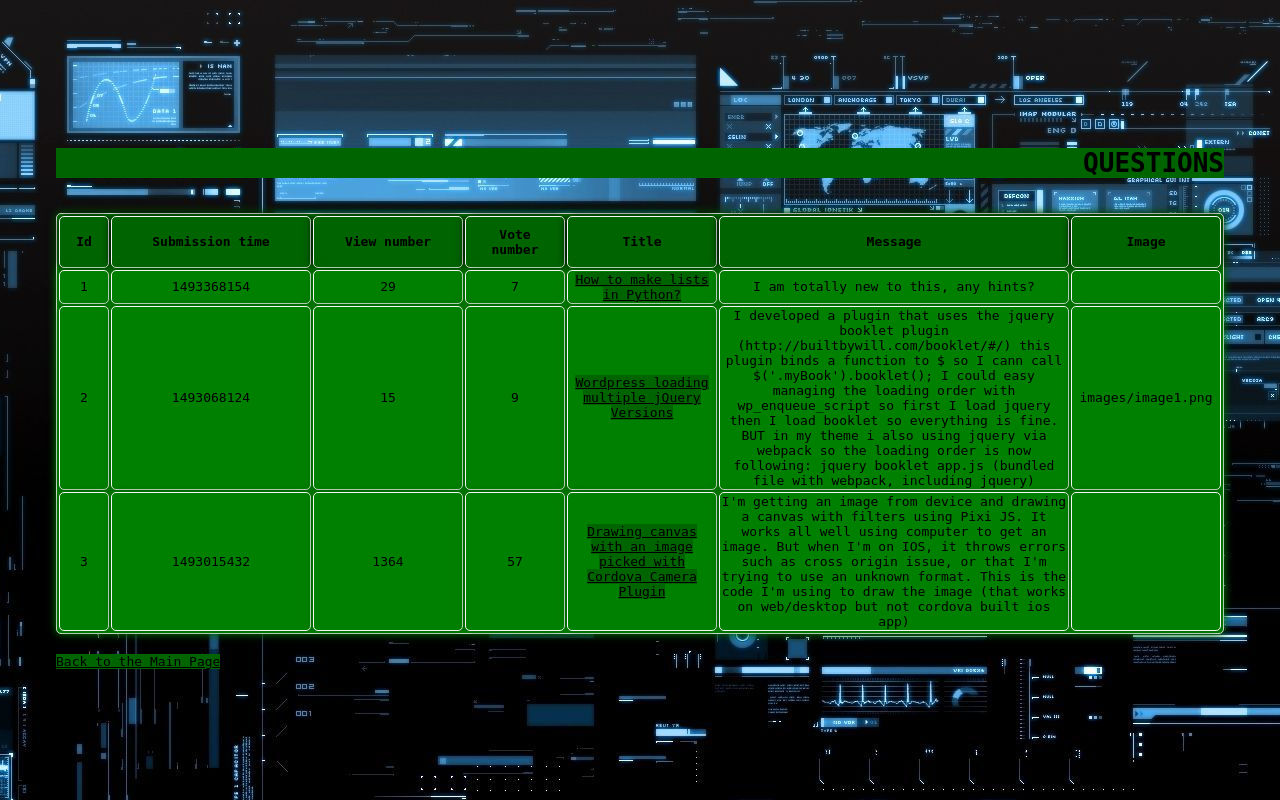
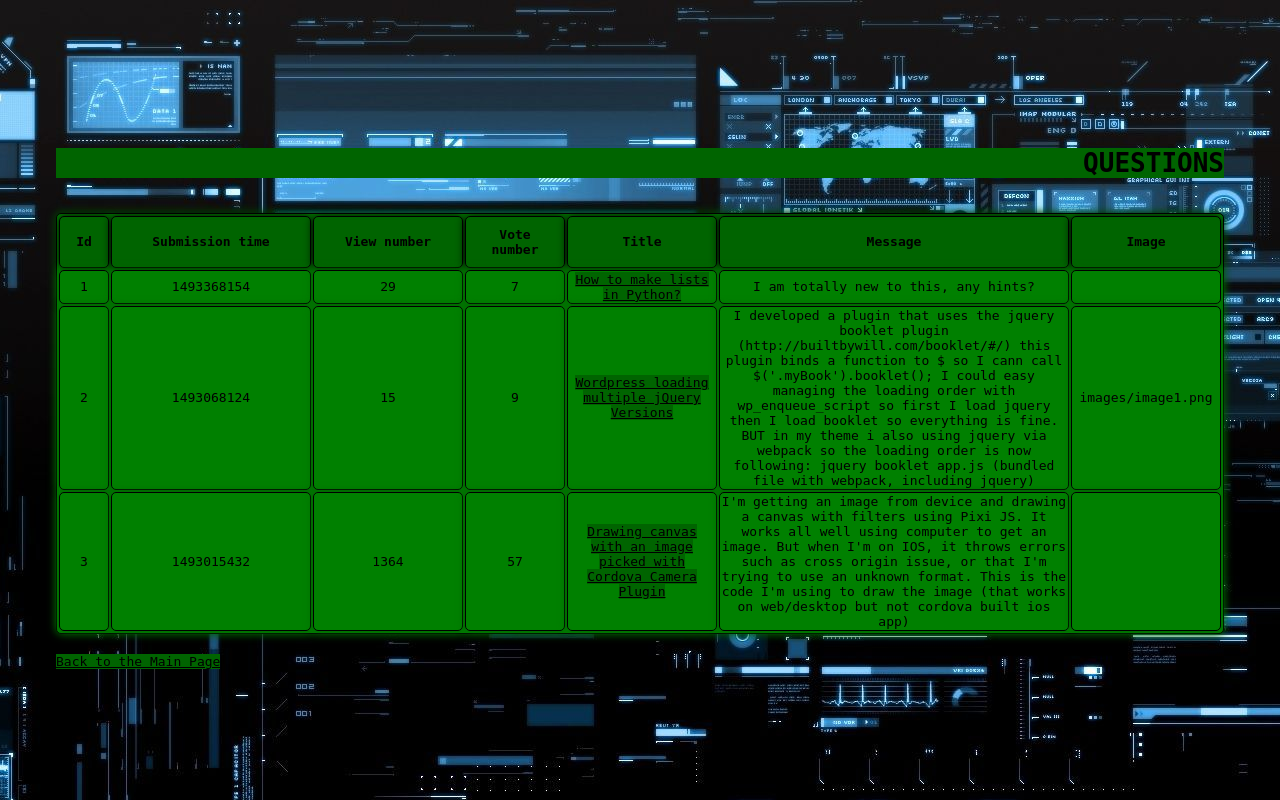
Before and after one commit to CodecoolGlobal/ask-mate-3-python-Sagi-Viktor, a Flask app: page /list in a window 1280 px wide. Run offline with Flask 2, Linux system fonts and the light colour scheme; some libraries are stand-ins or nearby versions.

Commit message:
Table fixed

```diff
--- a/templates/list.html
+++ b/templates/list.html
@@ -4,7 +4,7 @@
     <meta charset="UTF-8">
     <title>Question list</title>
     <style>
-        a, h1, table {
+        a, h1 {
             background-color: darkgreen;
             color: black;
             font-family: monospace;
@@ -22,12 +22,13 @@
             background-image: url("../static/hacker.jpg")
         }
         table, th, td {
-             border: 1px solid whitesmoke;
+             border: 1px solid black;
              box-shadow: 0 0 10px darkgreen;
              background-color: green;
              color: black;
              text-align: center;
              border-radius: 5px;
+             font-family: monospace;
          }
          th {
              background-color: darkgreen;
```
